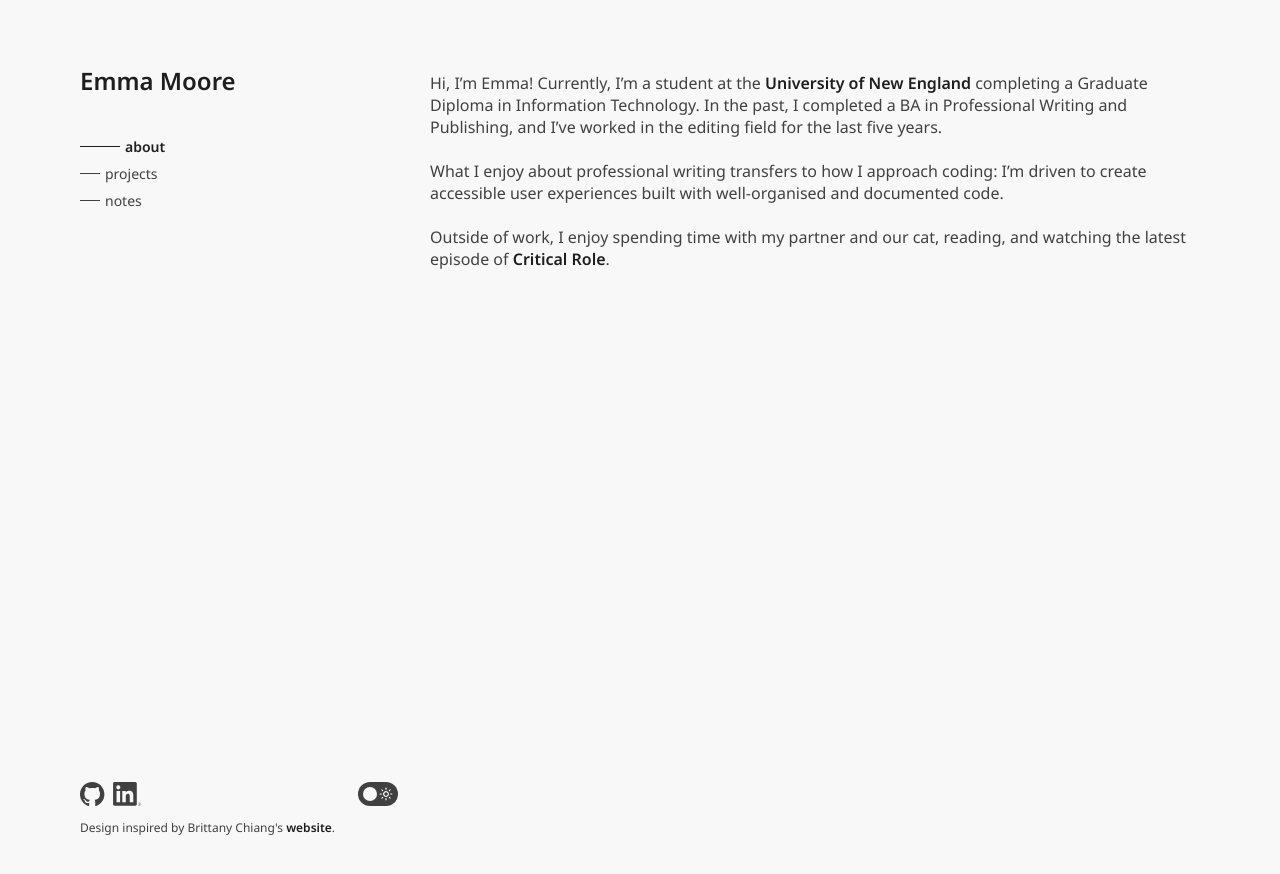
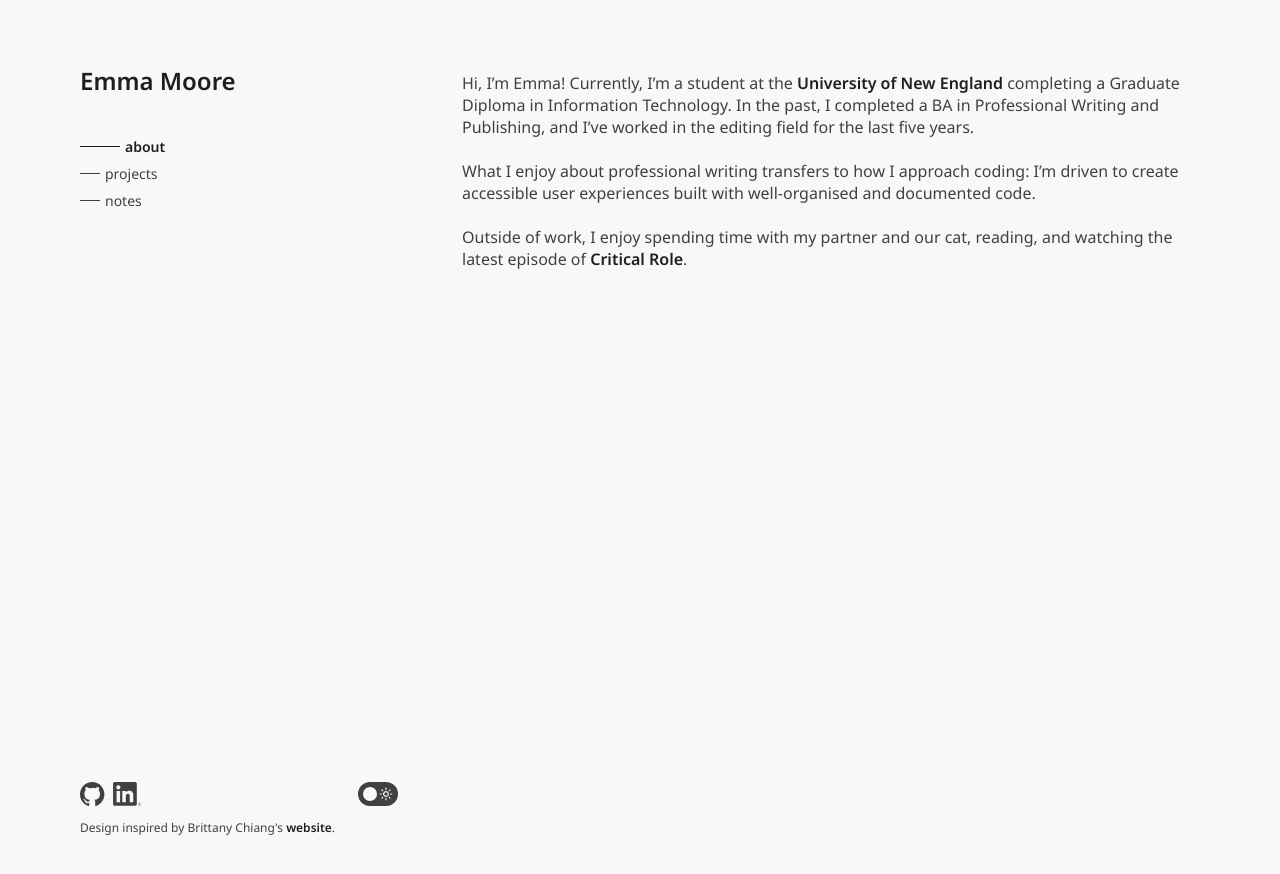
Before and after one commit to emoore29/emoore29.github.io, a Jekyll site: the page built from about.md, in a window 1280 px wide. Shown: the top 874 px of the page. Built offline with Jekyll 4.4.1, drawn with Linux system fonts in a browser that asks for light colours.

Commit message:
Mobile style fix

```diff
--- a/assets/css/styles.css
+++ b/assets/css/styles.css
@@ -182,7 +182,7 @@
 }
 
 .page-content {
-  padding: 4.5rem 0 4.5rem 2rem;
+  padding: 4.5rem 0;
 }
 
 .note-header {
@@ -427,7 +427,7 @@
   }
 
   .page-content {
-    padding: 4.5rem 0;
+    padding: 4.5rem 0 4.5rem 2rem;
   }
 
   .line {
```
